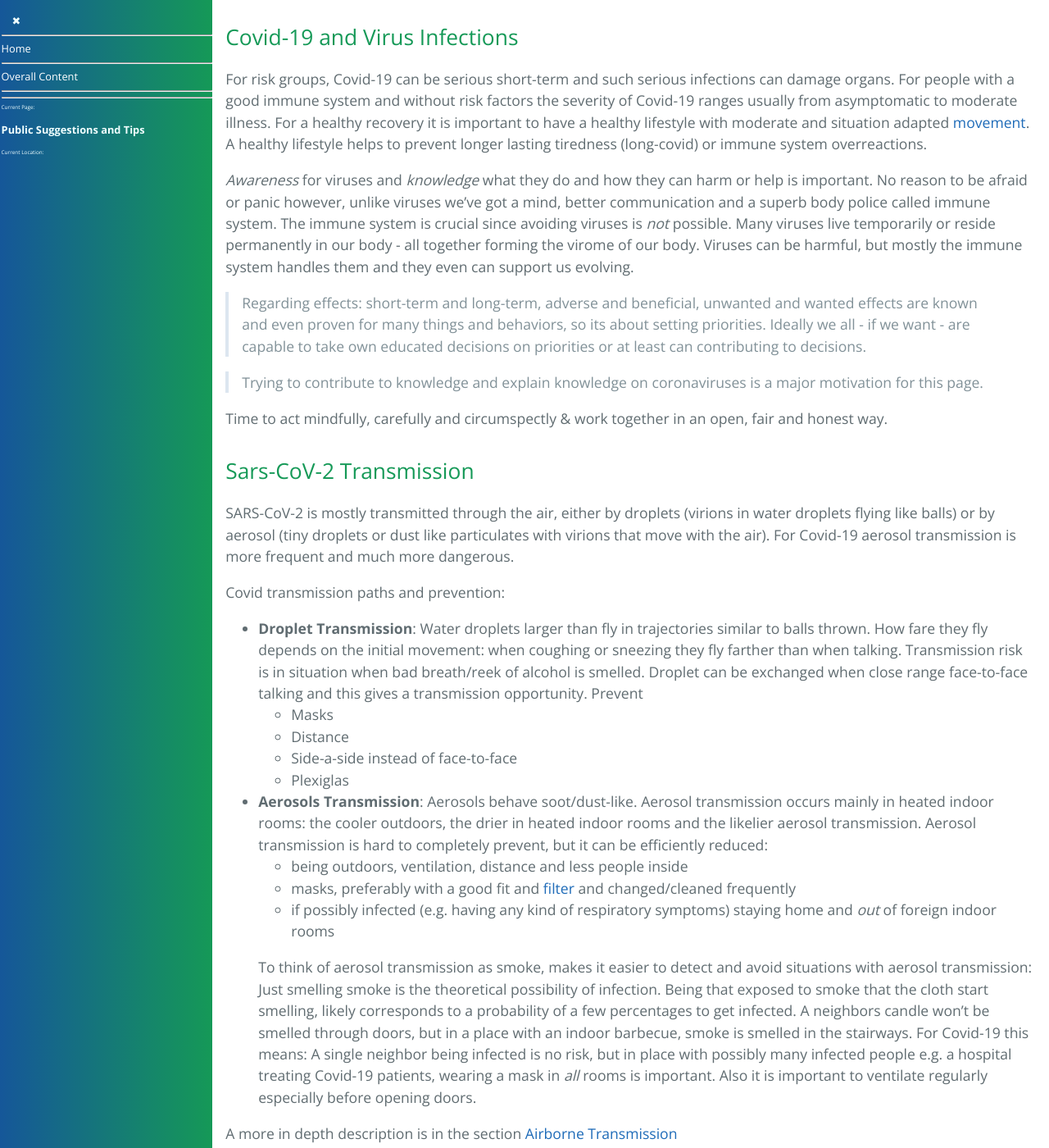
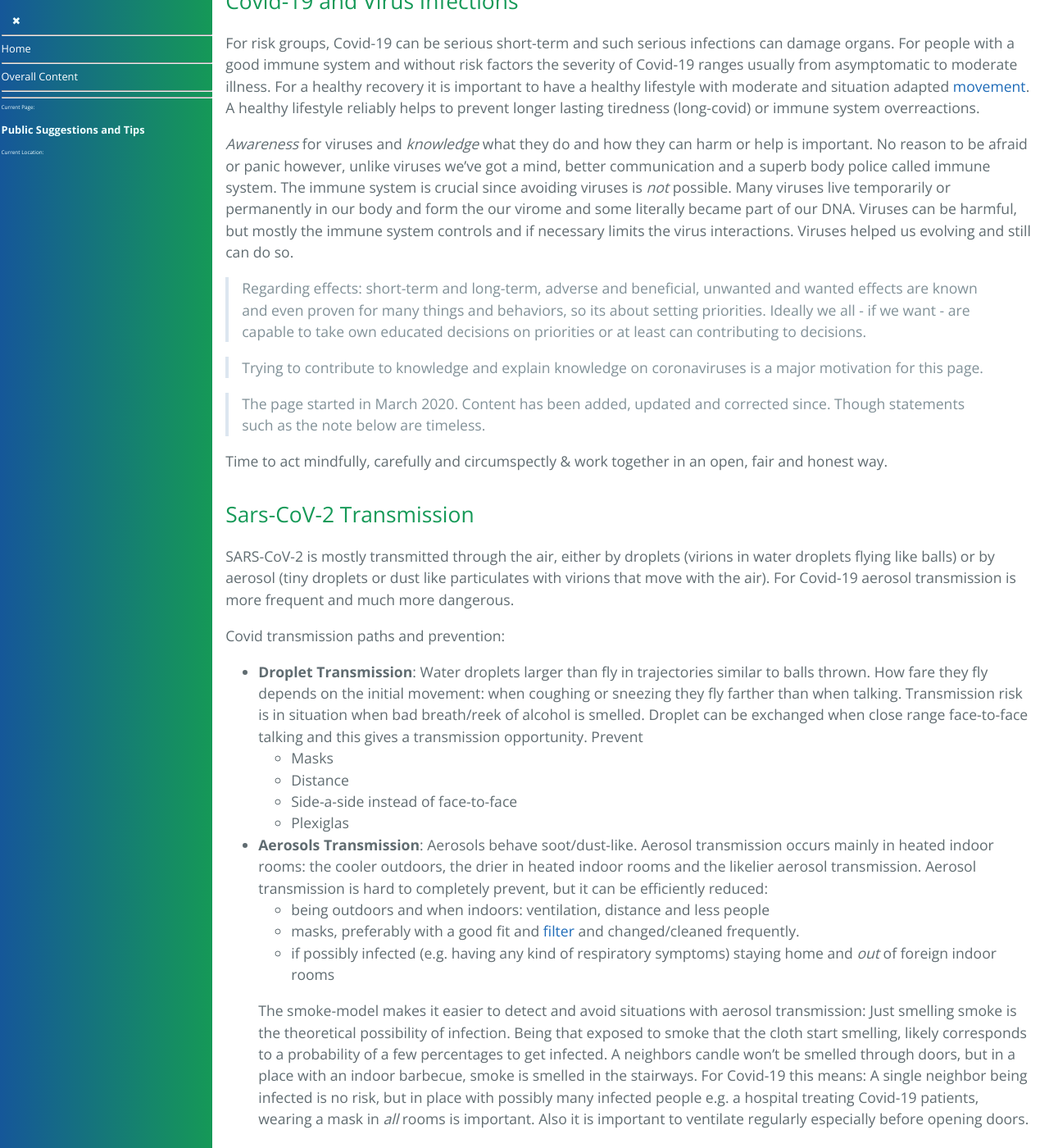
Before and after one commit to forestgrape/coronavirus, a Jekyll site: the page built from 1_introduction/suggestions.md, in a window 1280 px wide and 1400 px high, scrolled down 404 px. Shown: the whole window at 82% size. Built offline with Jekyll 4.4.1, drawn with Linux system fonts in a browser that asks for light colours; our own code applies the rules of GitHub Pages for plain Markdown files; some of the changed text lies outside the part shown.

Commit message:
formulations

```diff
--- a/1_introduction/suggestions.md
+++ b/1_introduction/suggestions.md
@@ -10,17 +10,17 @@
 * [Respect and Take Care](#respect-and-take-care)
 * [Live Healthily](#live-healthily)
 
-> written at the peak of the first Covid wave in Europe, actualized in Autumn 2020 and Spring 2021
-
 
 ## Covid-19 and Virus Infections
-For risk groups, Covid-19 can be serious short-term and such serious infections can damage organs. For people with a good immune system and without risk factors the severity of Covid-19 ranges usually from asymptomatic to moderate illness. For a healthy recovery it is important to have a healthy lifestyle with moderate and situation adapted [movement](../6_prevention_and_treatment/movement.md). A healthy lifestyle helps to prevent longer lasting tiredness (long-covid) or immune system overreactions.
+For risk groups, Covid-19 can be serious short-term and such serious infections can damage organs. For people with a good immune system and without risk factors the severity of Covid-19 ranges usually from asymptomatic to moderate illness. For a healthy recovery it is important to have a healthy lifestyle with moderate and situation adapted [movement](../6_prevention_and_treatment/movement.md). A healthy lifestyle reliably helps to prevent longer lasting tiredness (long-covid) or immune system overreactions.
 
-*Awareness* for viruses and *knowledge* what they do and how they can harm or help is important. No reason to be afraid or panic however, unlike viruses we've got a mind, better communication and a superb body police called immune system. The immune system is crucial since avoiding viruses is _not_ possible. Many viruses live temporarily or reside permanently in our body - all together forming the virome of our body. Viruses can be harmful, but mostly the immune system handles them and they even can support us evolving.
+*Awareness* for viruses and *knowledge* what they do and how they can harm or help is important. No reason to be afraid or panic however, unlike viruses we've got a mind, better communication and a superb body police called immune system. The immune system is crucial since avoiding viruses is _not_ possible. Many viruses live temporarily or permanently in our body and form the our virome and some literally became part of our DNA. Viruses can be harmful, but mostly the immune system controls and if necessary limits the virus interactions. Viruses helped us evolving and still can do so.
 
 > Regarding effects: short-term and long-term, adverse and beneficial, unwanted and wanted effects are known and even proven for many things and behaviors, so its about setting priorities. Ideally we all - if we want - are capable to take own educated decisions on priorities or at least can contributing to decisions.
 
 > Trying to contribute to knowledge and explain knowledge on coronaviruses is a major motivation for this page.
+
+> The page started in March 2020. Content has been added, updated and corrected since. Though statements such as the note below are timeless.
 
 Time to act mindfully, carefully and circumspectly & work together in an open, fair and honest way.
 
@@ -36,11 +36,11 @@
     - Side-a-side instead of face-to-face
     - Plexiglas
 * __Aerosols Transmission__: Aerosols behave soot/dust-like. Aerosol transmission occurs mainly in heated indoor rooms: the cooler outdoors, the drier in heated indoor rooms and the likelier aerosol transmission. Aerosol transmission is hard to completely prevent, but it can be efficiently reduced:
-    - being outdoors, ventilation, distance and less people inside
-    - masks, preferably with a good fit and [filter](../6_prevention_and_treatment/masks.md#mask-types) and changed/cleaned frequently
+    - being outdoors and when indoors: ventilation, distance and less people
+    - masks, preferably with a good fit and [filter](../6_prevention_and_treatment/masks.md#mask-types) and changed/cleaned frequently.
     - if possibly infected (e.g. having any kind of respiratory symptoms) staying home and *out* of foreign indoor rooms
 
-    To think of aerosol transmission as smoke, makes it easier to detect and avoid situations with aerosol transmission: Just smelling smoke is the theoretical possibility of infection. Being that exposed to smoke that the cloth start smelling, likely corresponds to a probability of a few percentages to get infected. A neighbors candle won't be smelled through doors, but in a place with an indoor barbecue, smoke is smelled in the stairways. For Covid-19 this means: A single neighbor being infected is no risk, but in place with possibly many infected people e.g. a hospital treating Covid-19 patients, wearing a mask in _all_ rooms is important. Also it is important to ventilate regularly especially before opening doors.
+    The smoke-model makes it easier to detect and avoid situations with aerosol transmission: Just smelling smoke is the theoretical possibility of infection. Being that exposed to smoke that the cloth start smelling, likely corresponds to a probability of a few percentages to get infected. A neighbors candle won't be smelled through doors, but in a place with an indoor barbecue, smoke is smelled in the stairways. For Covid-19 this means: A single neighbor being infected is no risk, but in place with possibly many infected people e.g. a hospital treating Covid-19 patients, wearing a mask in _all_ rooms is important. Also it is important to ventilate regularly especially before opening doors.
 
 A more in depth description is in the section [Airborne Transmission](../5_epidemiological/transmission.md#overview-airborne-transmission)
 
```
